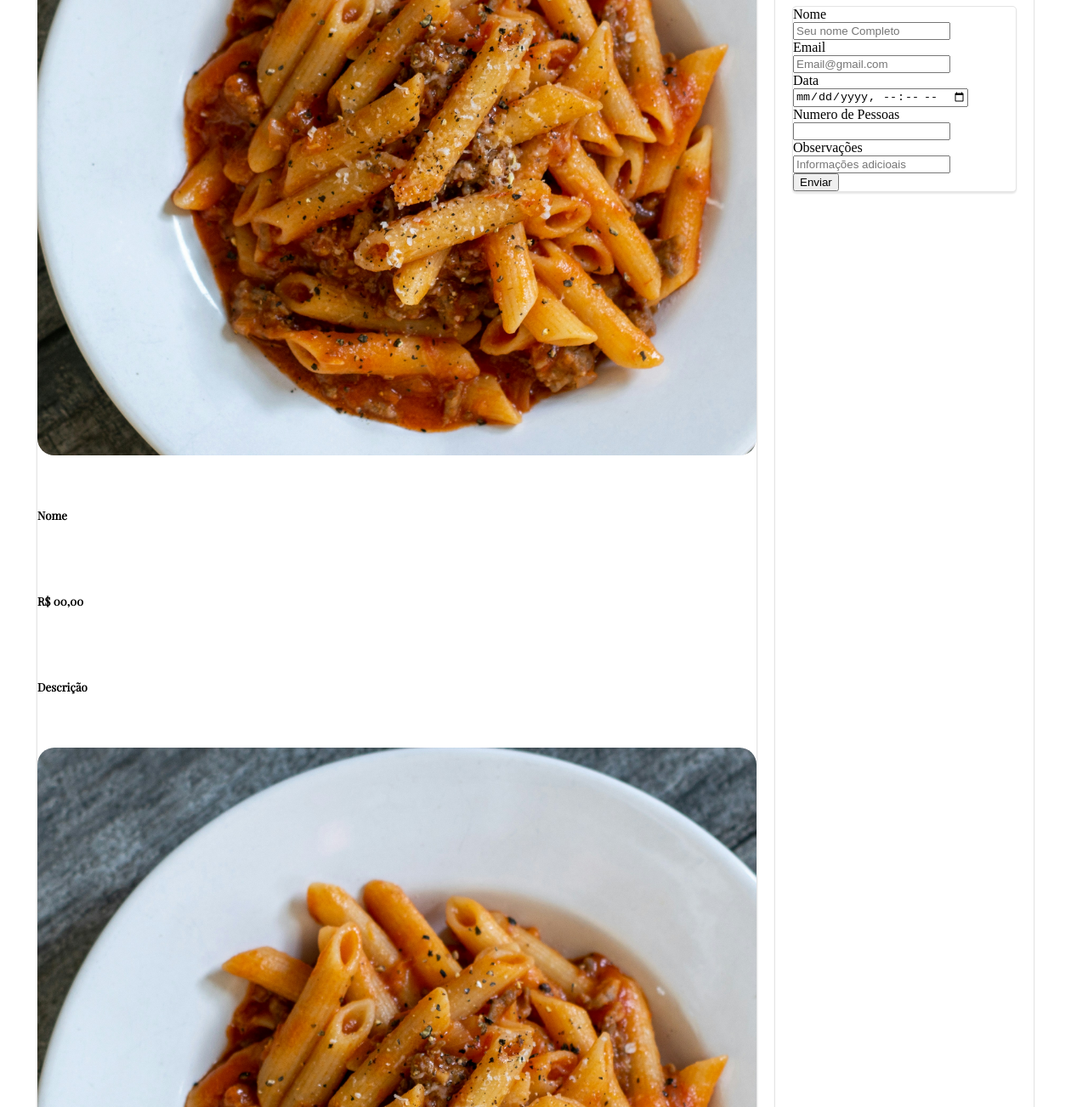
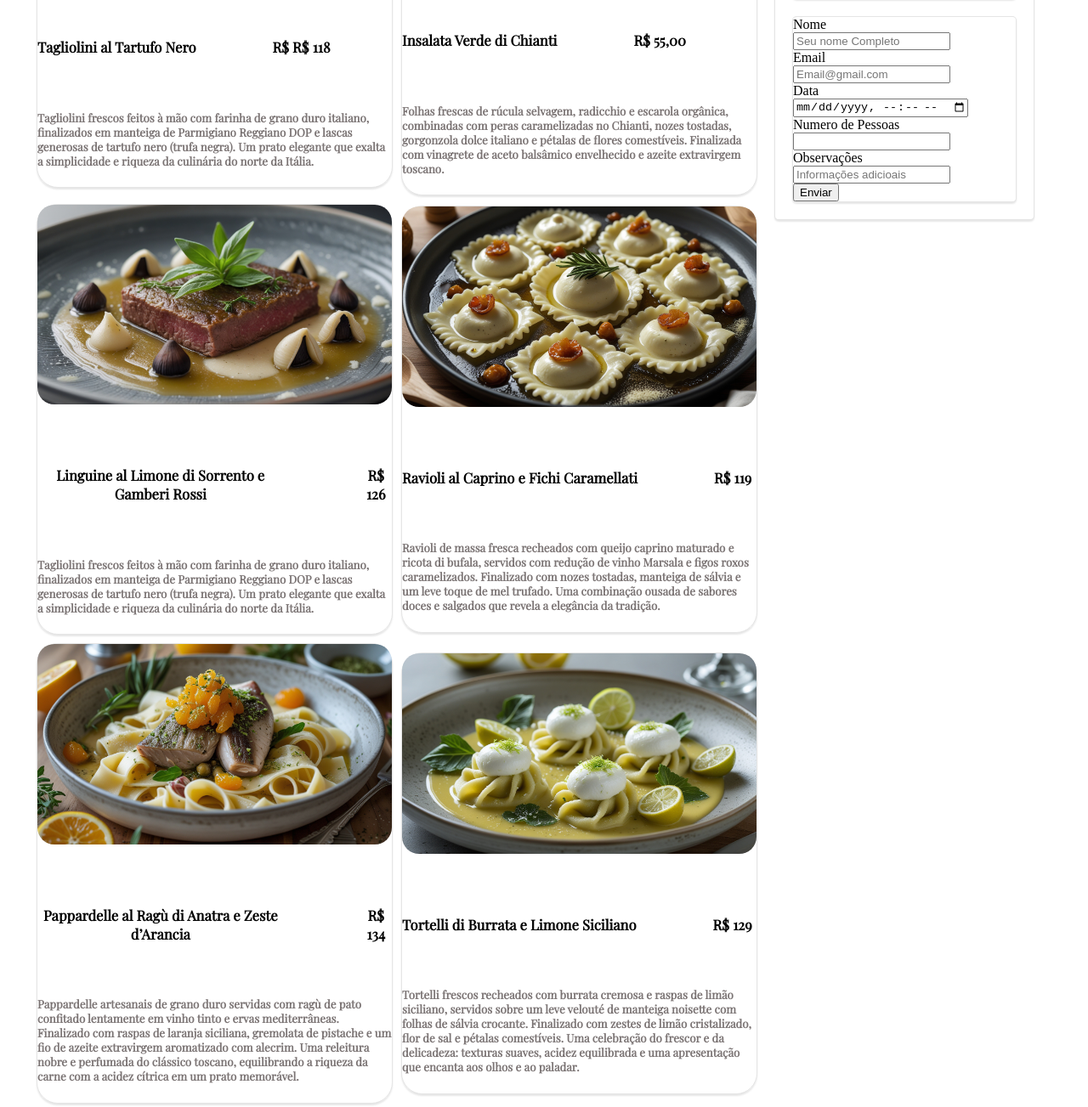
Before and after one commit to KaelLuih/Site-Restaurante, a plain HTML site: page index.html in a window 1280 px wide. Shown: the part 1040-2343 px from the top of the page at 85% size. Drawn offline with nearby package versions, Linux system fonts and the light colour scheme.

Commit message:
Feat Finalizado parte do sideBar e a parte de pratos inicial com tudo certo!!!

```diff
--- a/index.html
+++ b/index.html
@@ -1,5 +1,6 @@
 <!DOCTYPE html>
 <html lang="en">
+
 
 <head>
     <meta charset="UTF-8">
@@ -8,7 +9,9 @@
     <link href="https://fonts.googleapis.com/css2?family=Playfair+Display&display=swap" rel="stylesheet">
     <title>Document</title>
 
+
 </head>
+
 
 <body>
     <header class="container">
@@ -42,23 +45,117 @@
             <section class="Preferidos">
                 <h2 class="PreferidosDaCasa">Preferidos da Casa</h2>
                 <h3 class="PreferidosTexto"> A combinação perfeita entre ingredientes selecionados e técnicas apuradas,
-                <br> resultando em sabores únicos e apresentações impecáveis.</h3>
+                    <br> resultando em sabores únicos e apresentações impecáveis.
+                </h3>
                 <br>
+
                 <div class="DescriçãoPratos">
                     <div class="Pratos">
-                <img class="ImagensComida" src="/imagens/ben-lei-flFd8L7_B3g-unsplash.jpg" alt="Prato 1 ">
-                <h5 class="Preço">Nome</h5>
-                <h5 class="Preço">R$ 00,00</h5>
-                <h5 class="Preço">Descrição</h5>
-
-                <img class="ImagensComida" src="/imagens/ben-lei-flFd8L7_B3g-unsplash.jpg" alt="Prato 1 ">
-                <h5>R$ 00,00</h5>
-                <h5>Descrição</h5>
+                        <img class="ImagensComida"
+                            src="/imagens/Macarrao.jpg"
+                            alt="Prato 1 ">
+                        <div class="Prato">
+                            <div class="NomePreço">
+                                <h5>Tagliolini al Tartufo Nero</h5>
+                                <h5>R$ R$ 118</h5>
+                            </div>
+                            <h5 class="Descrição">Tagliolini frescos feitos à mão com farinha de grano duro italiano,
+                                finalizados em manteiga de Parmigiano Reggiano DOP e lascas generosas de tartufo nero
+                                (trufa negra). Um prato elegante que exalta a simplicidade e riqueza da culinária do
+                                norte da Itália.</h5>
                         </div>
                     </div>
+
+
+                    <div class="Pratos">
+                        <img class="ImagensComida"
+                            src="/imagens/Salada.jpg"
+                            alt="Prato 1 ">
+                        <div class="Prato">
+                            <div class="NomePreço">
+                                <h5 class=>Insalata Verde di Chianti</h5>
+                                <h5 class=>R$ 55,00</h5>
+                            </div>
+                            <h5 class="Descrição">Folhas frescas de rúcula selvagem, radicchio e escarola orgânica,
+                                combinadas com peras caramelizadas no Chianti, nozes tostadas, gorgonzola dolce italiano
+                                e pétalas de flores comestíveis. Finalizada com vinagrete de aceto balsâmico envelhecido
+                                e azeite extravirgem toscano.</h5>
+                        </div>
+                    </div>
+                </div>
+                <div class="DescriçãoPratos">
+                    <div class="Pratos">
+                        <img class="ImagensComida"
+                            src="/imagens/Carne.jpg"
+                            alt="Prato 1 ">
+                        <div class="Prato">
+                            <div class="NomePreço">
+                                <h5>Linguine al Limone di Sorrento e Gamberi Rossi
+                                </h5>
+                                <h5>R$ 126</h5>
+                            </div>
+                            <h5 class="Descrição">Tagliolini frescos feitos à mão com farinha de grano duro italiano,
+                                finalizados em manteiga de Parmigiano Reggiano DOP e lascas generosas de tartufo nero
+                                (trufa negra). Um prato elegante que exalta a simplicidade e riqueza da culinária do
+                                norte da Itália.</h5>
+                        </div>
+                    </div>
+
+
+                    <div class="Pratos">
+                        <img class="ImagensComida"
+                            src="/imagens/Trufado.jpg"
+                            alt="Prato 1 ">
+                        <div class="Prato">
+                            <div class="NomePreço">
+                                <h5 class=>Ravioli al Caprino e Fichi Caramellati</h5>
+                                <h5 class=>R$ 119</h5>
+                            </div>
+                            <h5 class="Descrição">Ravioli de massa fresca recheados com queijo caprino maturado e ricota di bufala, servidos com redução de vinho Marsala e figos roxos caramelizados. Finalizado com nozes tostadas, manteiga de sálvia e um leve toque de mel trufado.
+
+                                Uma combinação ousada de sabores doces e salgados que revela a elegância da tradição.</h5>
+                        </div>
+                    </div>
+
+                </div>
+                <div class="DescriçãoPratos">
+                    <div class="Pratos">
+                        <img class="ImagensComida"
+                            src="/imagens/toscana.jpg"
+                            alt="Prato 1 ">
+                        <div class="Prato">
+                            <div class="NomePreço">
+                                <h5>Pappardelle al Ragù di Anatra e Zeste d’Arancia
+                                </h5>
+                                <h5>R$ 134</h5>
+                            </div>
+                            <h5 class="Descrição">Pappardelle artesanais de grano duro servidas com ragù de pato confitado lentamente em vinho tinto e ervas mediterrâneas. Finalizado com raspas de laranja siciliana, gremolata de pistache e um fio de azeite extravirgem aromatizado com alecrim.
+
+                                Uma releitura nobre e perfumada do clássico toscano, equilibrando a riqueza da carne com a acidez cítrica em um prato memorável.</h5>
+                        </div>
+                    </div>
+
+
+                    <div class="Pratos">
+                        <img class="ImagensComida"
+                            src="/imagens/limao.jpg"
+                            alt="Prato 1 ">
+                        <div class="Prato">
+                            <div class="NomePreço">
+                                <h5 class=>Tortelli di Burrata e Limone Siciliano</h5>
+                                <h5 class=>R$ 129</h5>
+                            </div>
+                            <h5 class="Descrição">Tortelli frescos recheados com burrata cremosa e raspas de limão siciliano, servidos sobre um leve velouté de manteiga noisette com folhas de sálvia crocante. Finalizado com zestes de limão cristalizado, flor de sal e pétalas comestíveis.
+
+                                Uma celebração do frescor e da delicadeza: texturas suaves, acidez equilibrada e uma apresentação que encanta aos olhos e ao paladar.</h5>
+                        </div>
+                    </div>
+
+                </div>
+
             </section>
             <aside class="MenuLateral">
-            <h4>Nossos Pratos</h4>
+                <h4 class="NossosPratos"> Nossos Pratos </h4>
                 <section class="VideoDemonstração">
                     <iframe src="https://www.youtube.com/embed/xPPLbEFbCAo" width="300" height="200"></iframe>
                     <h4 class="MenuLateral">Descrição</h4>
@@ -69,11 +166,15 @@
                     <h4 class="MenuLateral">Segunda-Quinta 11:00-18:00</h4>
                     <h4 class="MenuLateral">Sexta-Domingo 11:00-00:00</h4>
 
+
                 </section>
+
 
                 <section class="MenuLateral">
                     <form action="processa.php" method="post">
                         <label for="Nome">Nome </label>
+
+
                         <br>
                         <input type="Nome" id="Nome" name="Nome" placeholder="Seu nome Completo">
                         <br>
@@ -87,7 +188,7 @@
                         <br>
                         <label for="Numero de Pessoas">Numero de Pessoas</label>
                         <br>
-                    <input type="number" id="NumerodePessoas"  name="NumerodePessoas">
+                        <input type="number" id="NumerodePessoas" name="NumerodePessoas">
                         <br>
                         <label for="Observações">Observações</label>
                         <br>
@@ -99,7 +200,9 @@
             </aside>
         </div>
 
+
         </div>
+
 
         <section class="Avaliações">
             <h2>Avaliações</h2>
@@ -116,6 +219,8 @@
             </form>
             <br>
         </section>
+
+
 
 
     </main>
@@ -147,4 +252,5 @@
     </footer>
 </body>
 
+
 </html>
--- a/style.css
+++ b/style.css
@@ -31,7 +31,7 @@
     list-style: none;
 }
 .ParteInicial {
-background-image:  url(/imagens/kristian-angelo-sLYKdnVQzZQ-unsplash.jpg);
+background-image:  url(/imagens/ImagemDeInicio.jpg);
 padding: 80px;
 
 background-size: cover;
@@ -63,8 +63,8 @@ color: white;
 }
 h1{
     display: flex;
-   font-family: 'Times New Roman', Times, serif;
-    font-size: 32px;
+   font-family: 'Playfair Display', serif;
+   font-size: 32px;
 }
 .container .Reserva{
     border-radius: 20px;
@@ -77,6 +77,7 @@ h1{
 
   margin: 20px;
 padding: 0px;
+height: 50%;
 margin-top: 20px;
 border: 100px;
 border: 1px solid rgb(0, 0, 0,0.1);
@@ -117,7 +118,7 @@ align-items: center;
     flex-direction: row;
     justify-content: flex-end;
     align-items: center;
-    font-size: 30px;
+    font-size: 40px;
 
 }
 
@@ -141,6 +142,7 @@ border-radius: 20px;
     gap: 10px;
     justify-content: space-between;
     margin-top: 10px;
+    flex: 1;
 
 
 
@@ -150,13 +152,13 @@ border-radius: 20px;
 .Pratos{
     display: flex;
     flex-direction:column ;
-
     justify-content: space-between;
     gap: 40px;
-    border: 100px;
+
     border: 1px solid rgb(0, 0, 0,0.1);
     box-shadow: 0px 2px 2px rgba(0, 0, 2.2, 0.1);
     flex: 1;
+    border-radius: 25px;
 }
  .NomePreço {
     display: flex;
@@ -164,6 +166,7 @@ border-radius: 20px;
     margin: 4px 0;
     text-align: center;
     gap: 90px;
+    font-size: 20px;
 }
 .Prato{
     display: flex;
@@ -172,5 +175,8 @@ border-radius: 20px;
 
 }
 .Descrição{
+    display: flex;
+    flex-direction: row;
+    align-items: center;
     color: rgba(80, 70, 70, 0.753);
 }
```
Also changed, not shown: imagens/Carne.jpg (added), imagens/Macarrao.jpg (added), imagens/Salada.jpg (added), imagens/Trufado.jpg (added), imagens/ben-lei-flFd8L7_B3g-unsplash.jpg (deleted), imagens/limao.jpg (added), imagens/toscana.jpg (added), 3 other files. Lines whose indentation alone changed are shown as unchanged.
